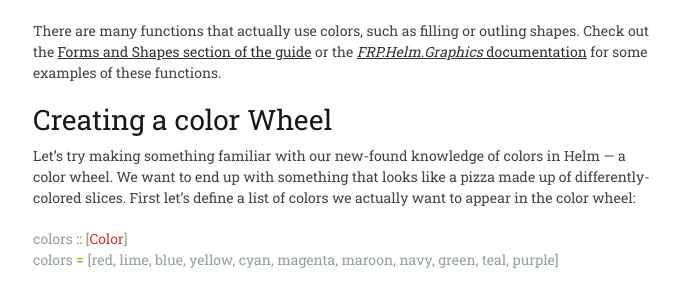
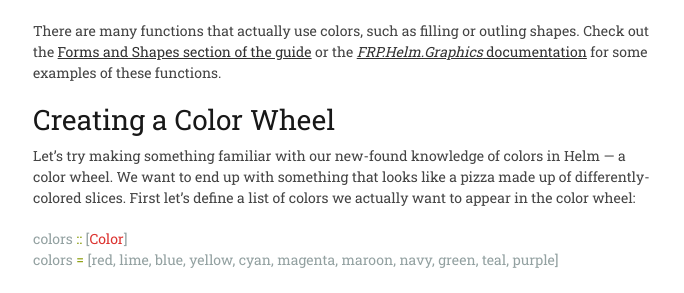
Before and after one commit to z0w0/helm, a Jekyll site: the page built from guide/colors.md, in a window 1280 px wide and 900 px high, scrolled down 1258 px. Shown: the part 159-452 px from the top of the window, without its empty margins (137-821 px from the left). Built offline with Jekyll 4.4.1, drawn with Linux system fonts in a browser that asks for light colours.

Commit message:
Uppercase color

```diff
--- a/guide/colors.md
+++ b/guide/colors.md
@@ -73,7 +73,7 @@ Check out the [Forms and Shapes section of the guide](/guide/forms-and-shapes) o
 the [*FRP.Helm.Graphics* documentation](http://hackage.haskell.org/packages/archive/helm/latest/doc/html/FRP-Helm-Graphics.html#v:filled)
 for some examples of these functions.
 
-### Creating a color Wheel
+### Creating a Color Wheel
 
 Let's try making something familiar with our new-found knowledge of colors in Helm &mdash; a color wheel. We want to end up with something
 that looks like a pizza made up of differently-colored slices. First let's define a list of colors we actually want to appear in the color wheel:
```
